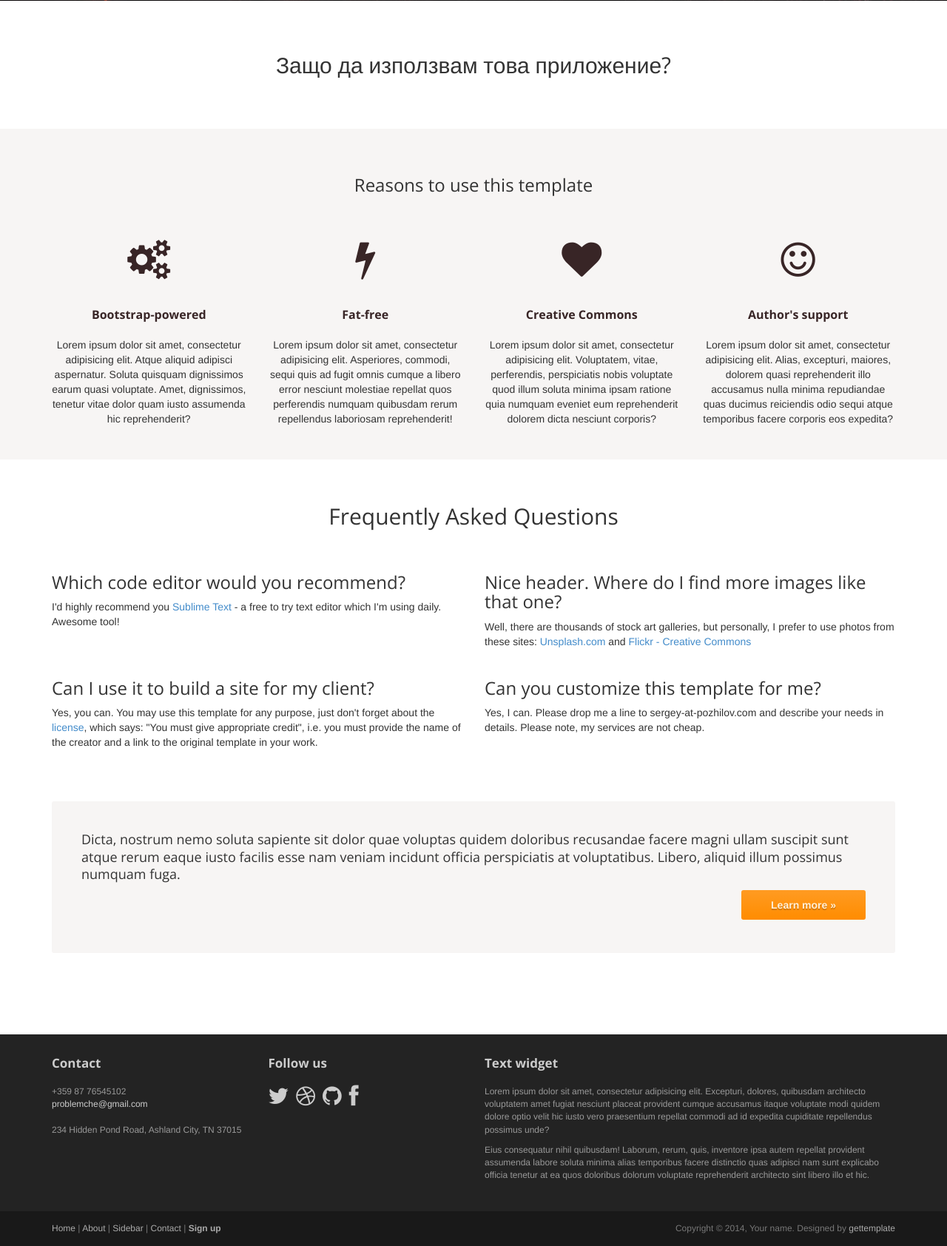
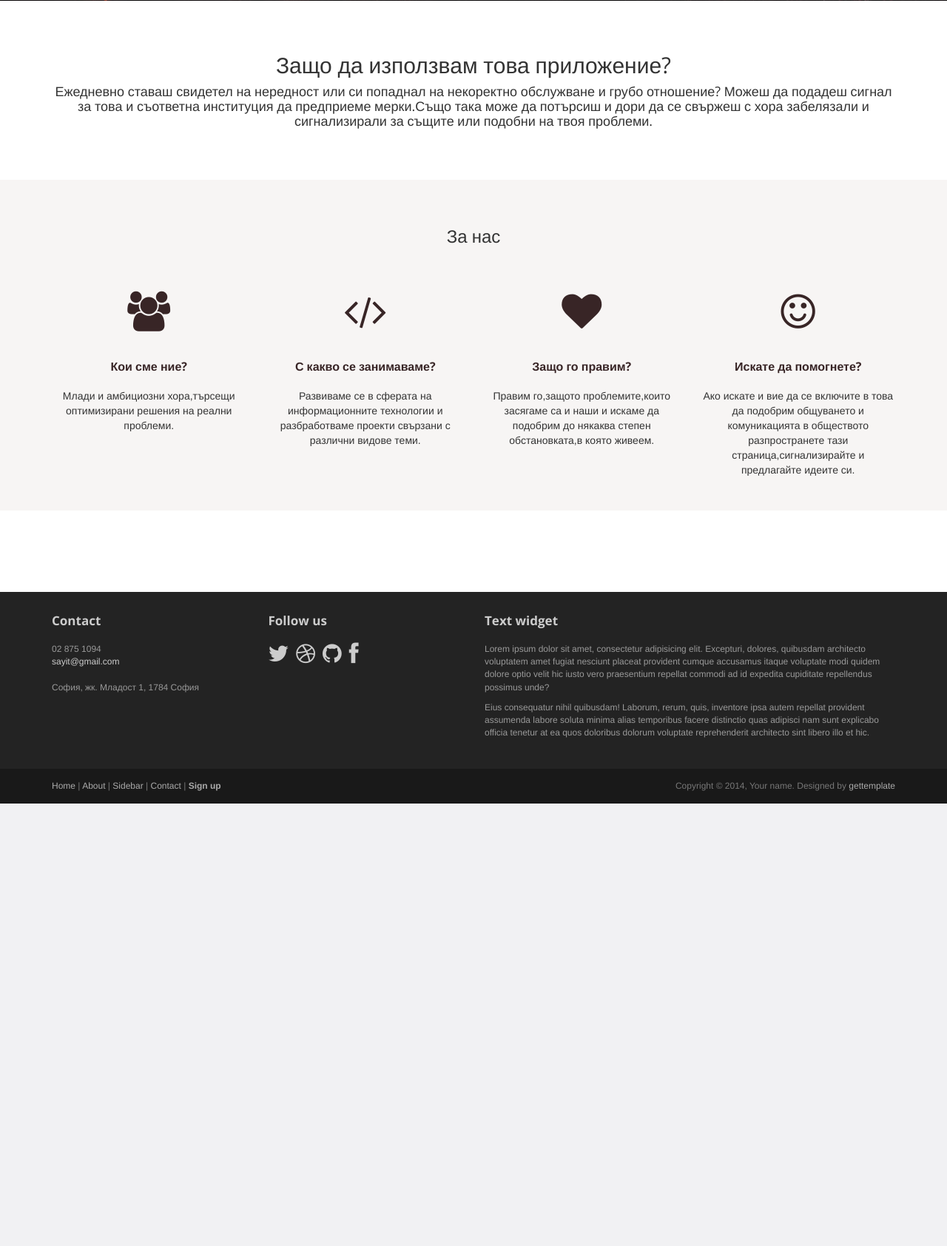
Before and after one commit to RKostadinov/Code4Bulgaria, a PHP site: page / in a window 1280 px wide. Shown: the part 519-2203 px from the top of the page at 74% size. After the commit the page ends 1605 px from the top, so only its background shows below. Run offline with PHP 8.4, Linux system fonts and the light colour scheme; some libraries are stand-ins or nearby versions.

Commit message:
Main page

```diff
--- a/index.html
+++ b/index.html
@@ -71,6 +71,9 @@
 	<div class="container text-center">
 		<br> <br>
 		<h2 class="thin">Защо да използвам това приложение?</h2>
+		<h4>Ежедневно ставаш свидетел на нередност или си попаднал на некоректно обслужване и грубо отношение?
+			Можеш да подадеш сигнал за това и съответна институция да предприеме мерки.Също така може да потърсиш и дори да се свържеш с хора забелязали и сигнализирали за същите или подобни на твоя проблеми. </h4>
+
 		<p class="text-muted">
 
 
@@ -82,31 +85,31 @@
 	<div class="jumbotron top-space">
 		<div class="container">
 
-			<h3 class="text-center thin">Reasons to use this template</h3>
+			<h3 class="text-center thin">За нас</h3>
 
 			<div class="row">
 				<div class="col-md-3 col-sm-6 highlight">
-					<div class="h-caption"><h4><i class="fa fa-cogs fa-5"></i>Bootstrap-powered</h4></div>
+					<div class="h-caption"><h4><i class="fa fa-users fa-5"></i>Кои сме ние?</h4></div>
 					<div class="h-body text-center">
-						<p>Lorem ipsum dolor sit amet, consectetur adipisicing elit. Atque aliquid adipisci aspernatur. Soluta quisquam dignissimos earum quasi voluptate. Amet, dignissimos, tenetur vitae dolor quam iusto assumenda hic reprehenderit?</p>
+						<p>Млади и амбициозни хора,търсещи оптимизирани решения на реални проблеми.</p>
 					</div>
 				</div>
 				<div class="col-md-3 col-sm-6 highlight">
-					<div class="h-caption"><h4><i class="fa fa-flash fa-5"></i>Fat-free</h4></div>
+					<div class="h-caption"><h4><i class="fa fa-code fa-5"></i>С какво се занимаваме?</h4></div>
 					<div class="h-body text-center">
-						<p>Lorem ipsum dolor sit amet, consectetur adipisicing elit. Asperiores, commodi, sequi quis ad fugit omnis cumque a libero error nesciunt molestiae repellat quos perferendis numquam quibusdam rerum repellendus laboriosam reprehenderit! </p>
+						<p>Развиваме се в сферата на информационните технологии и разбработваме проекти свързани с различни видове теми.</p>
 					</div>
 				</div>
 				<div class="col-md-3 col-sm-6 highlight">
-					<div class="h-caption"><h4><i class="fa fa-heart fa-5"></i>Creative Commons</h4></div>
+					<div class="h-caption"><h4><i class="fa fa-heart fa-5"></i>Защо го правим?</h4></div>
 					<div class="h-body text-center">
-						<p>Lorem ipsum dolor sit amet, consectetur adipisicing elit. Voluptatem, vitae, perferendis, perspiciatis nobis voluptate quod illum soluta minima ipsam ratione quia numquam eveniet eum reprehenderit dolorem dicta nesciunt corporis?</p>
+						<p>Правим го,защото проблемите,които засягаме са и наши и искаме да подобрим до някаква степен обстановката,в която живеем. </p>
 					</div>
 				</div>
 				<div class="col-md-3 col-sm-6 highlight">
-					<div class="h-caption"><h4><i class="fa fa-smile-o fa-5"></i>Author's support</h4></div>
+					<div class="h-caption"><h4><i class="fa fa-smile-o fa-5"></i>Искате да помогнете?</h4></div>
 					<div class="h-body text-center">
-						<p>Lorem ipsum dolor sit amet, consectetur adipisicing elit. Alias, excepturi, maiores, dolorem quasi reprehenderit illo accusamus nulla minima repudiandae quas ducimus reiciendis odio sequi atque temporibus facere corporis eos expedita? </p>
+						<p>Ако искате и вие да се включите в това да подобрим общуването и комуникацията в обществото разпространете тази страница,сигнализирайте и предлагайте идеите си. </p>
 					</div>
 				</div>
 			</div> <!-- /row  -->
@@ -116,7 +119,7 @@
 	<!-- /Highlights -->
 
 	<!-- container -->
-	<div class="container">
+<!-- 	<div class="container">
 
 		<h2 class="text-center top-space">Frequently Asked Questions</h2>
 		<br>
@@ -135,7 +138,7 @@
 			</div>
 		</div> <!-- /row -->
 
-		<div class="row">
+<!-- 		<div class="row">
 			<div class="col-sm-6">
 				<h3>Can I use it to build a site for my client?</h3>
 				<p>
@@ -149,12 +152,12 @@
 			</div>
 		</div> <!-- /row -->
 
-		<div class="jumbotron top-space">
+<!-- 		<div class="jumbotron top-space">
 			<h4>Dicta, nostrum nemo soluta sapiente sit dolor quae voluptas quidem doloribus recusandae facere magni ullam suscipit sunt atque rerum eaque iusto facilis esse nam veniam incidunt officia perspiciatis at voluptatibus. Libero, aliquid illum possimus numquam fuga.</h4>
      		<p class="text-right"><a class="btn btn-primary btn-large">Learn more »</a></p>
   		</div>
 
-</div>	<!-- /container -->
+</div>  -->	<!-- /container -->
 
 	<!-- Social links. @TODO: replace by link/instructions in template -->
 	<section id="social">
@@ -183,10 +186,10 @@
 					<div class="col-md-3 widget">
 						<h3 class="widget-title">Contact</h3>
 						<div class="widget-body">
-							<p>+359 87 76545102<br>
-								<a href="mailto:#">problemche@gmail.com</a><br>
+							<p>02 875 1094<br>
+								<a href="mailto:#">sayit@gmail.com</a><br>
 								<br>
-								234 Hidden Pond Road, Ashland City, TN 37015
+								София, жк. Младост 1, 1784 София
 							</p>
 						</div>
 					</div>
```
Also changed, not shown: assets/css/custom.css (line endings or trailing spaces).
